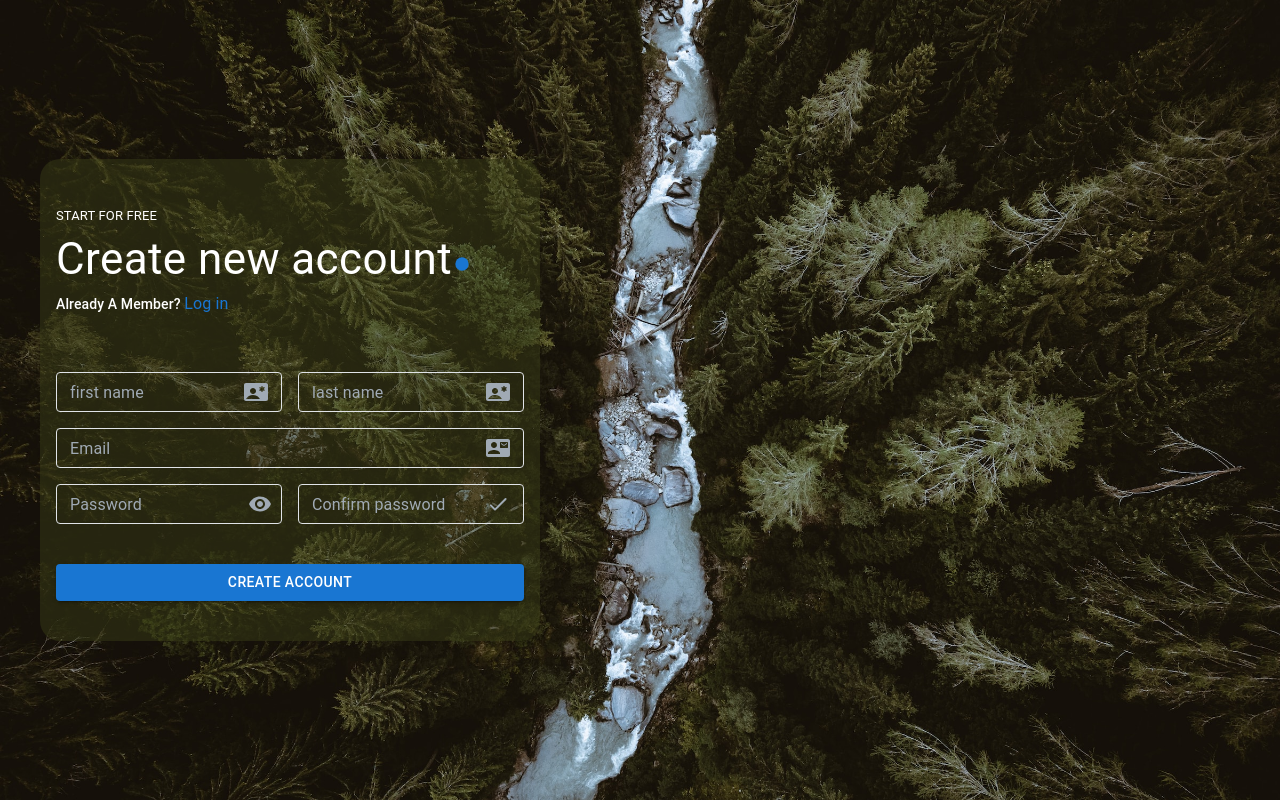
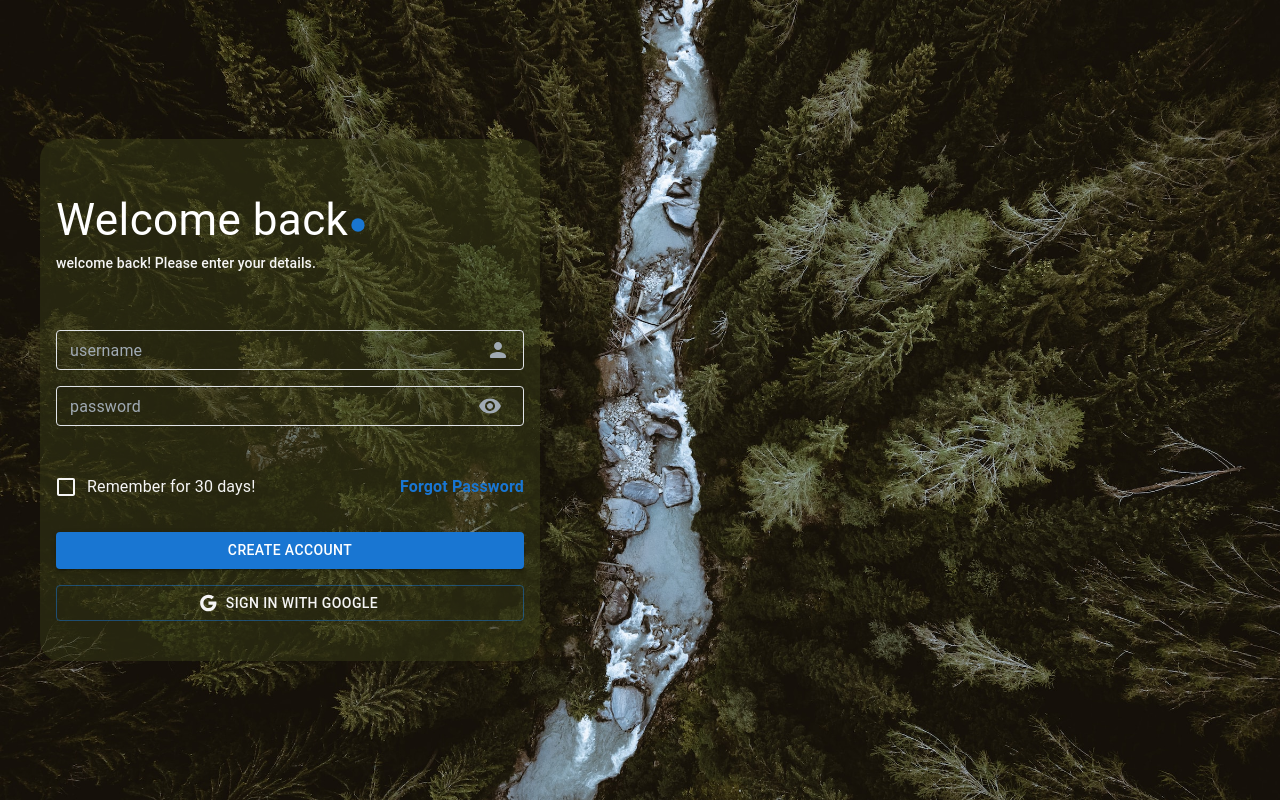
Before and after one commit to amirnasr94/dashboard, a React (Vite) app: page / in a window 1280 px wide. Built offline with nearby package versions, Linux system fonts and the light colour scheme.

Commit message:
implement login.tsx

```diff
--- a/src/components/login&register/Container.tsx
+++ b/src/components/login&register/Container.tsx
@@ -3,8 +3,10 @@ import { SignUp } from "..";
 import bgLoginLg from "../../assets/images/bg-lg.jpg";
 import bgLoginSm from "../../assets/images/bg-sm.jpg";
 import Grid from '@mui/material/Unstable_Grid2';
+import Login from "./Login";
 
 const Container = () => {
+
   return (
     <Card sx={{height:"100vh",backgroundImage:{
         xs:`url(${bgLoginSm})`,
@@ -21,7 +23,8 @@ const Container = () => {
             lg:4,
             xl:13
           },borderRadius:5}}>
-            <SignUp/>
+            {/* <SignUp/> */}
+            <Login/>
         </Grid>
       </Grid>
     </Card>
--- a/src/components/login&register/Login.tsx
+++ b/src/components/login&register/Login.tsx
@@ -1,6 +1,111 @@
+import { useMemo } from "react";
+import {CardActions, CardContent,Typography,Button, TextField, InputAdornment,FormGroup,FormControlLabel,Checkbox, IconButton} from "@mui/material";
+import { styled } from '@mui/material/styles';
+import {FiberManualRecordRounded,PersonRounded,VisibilityOffRounded,RemoveRedEyeRounded,Google} from "@mui/icons-material";
+import Grid from '@mui/material/Unstable_Grid2';
+
 const Login = () => {
+
+  const CssTextField = useMemo(() => {
+    return (
+      styled(TextField)({
+        '& label':{
+          color:"#A0AAB4"
+        },
+        '& label.Mui-focused': {
+          color: '#A0AAB4',
+        },
+        '& .MuiInputBase-input':{
+          color:"whitesmoke"
+        },
+        '& .MuiInput-underline:after': {
+          borderBottomColor: '#B2BAC2',
+        },
+        '& .MuiOutlinedInput-root': {
+          '& fieldset': {
+            borderColor: '#E0E3E7',
+          },
+          '&:hover fieldset': {
+            borderColor: '#B2BAC2',
+          },
+          '&.Mui-focused fieldset': {
+            borderColor: '#6F7E8C',
+          },
+        },
+      })
+    )
+  },[])
   return (
-    <div>Login</div>
+    <>
+      <CardContent sx={{mb:3}}>
+        <Typography sx={{fontSize:{
+          xs:"1.75rem",
+          md:"2.75rem",
+          xl:"3.75rem"
+        }}} display="block" color="white">Welcome back<Typography variant="h3" color="primary" display="inline"><FiberManualRecordRounded fontSize="small"/></Typography></Typography>
+        <Typography variant="subtitle2" display="inline" color="whitesmoke">welcome back! Please enter your details.</Typography>
+      </CardContent>
+      <form autoComplete="off">
+        <CardContent>
+          <Grid container spacing={2}>
+            <Grid xs={12}>
+              <CssTextField
+                fullWidth
+                type="text"
+                size="small"
+                id="outlined-basic"
+                variant="outlined"
+                name="username"
+                label="username"
+                InputProps={{
+                  endAdornment:(
+                    <InputAdornment position="end">
+                      <PersonRounded sx={{color:"#A0AAB4"}}/>
+                    </InputAdornment>
+                  )
+                }}
+              />
+            </Grid>
+            <Grid xs={12}>
+              <CssTextField
+                fullWidth
+                type="password"
+                size="small"
+                id="outlined-basic"
+                variant="outlined"
+                name="password"
+                label="password"
+                InputProps={{
+                  endAdornment:(
+                    <InputAdornment position="end">
+                      <IconButton aria-label="toggle password visibility">
+                        <RemoveRedEyeRounded sx={{color:"#A0AAB4"}}/>
+                      </IconButton>
+                    </InputAdornment>
+                  )
+                }}
+              />
+            </Grid>
+          </Grid>
+        </CardContent>
+      </form>
+      <CardContent>
+        <Grid container>
+          <Grid xs={6}>
+            <FormGroup sx={{color:"whitesmoke",fontSize:"small"}}>
+              <FormControlLabel control={<Checkbox sx={{color:"whitesmoke"}} color="default"/>} label="Remember for 30 days!" />
+            </FormGroup>
+          </Grid>
+          <Grid xs={6} sx={{alignSelf:"center"}}>
+            <Typography color="primary" fontWeight="600" textAlign="end">Forgot Password</Typography>
+          </Grid>
+        </Grid>
+      </CardContent>
+      <CardActions sx={{px:2,flexDirection:"column",alignItems:"flex-end"}}>
+          <Button type="submit" variant="contained" fullWidth>Create Account</Button>
+          <Button type="submit" variant="outlined" fullWidth startIcon={<Google/>}  sx={{mt:2,color:"whitesmoke"}}>Sign in with Google</Button>
+      </CardActions>
+    </>
   )
 }
 
```
